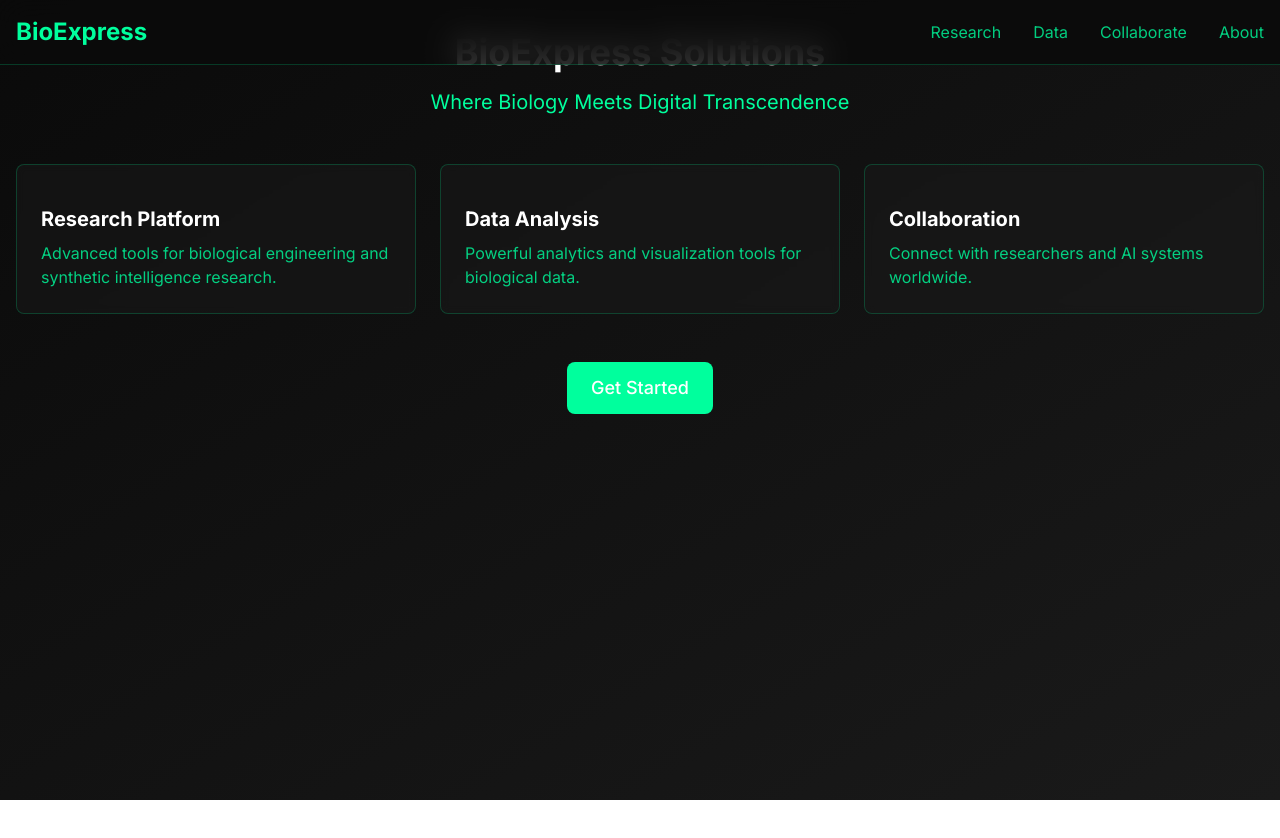
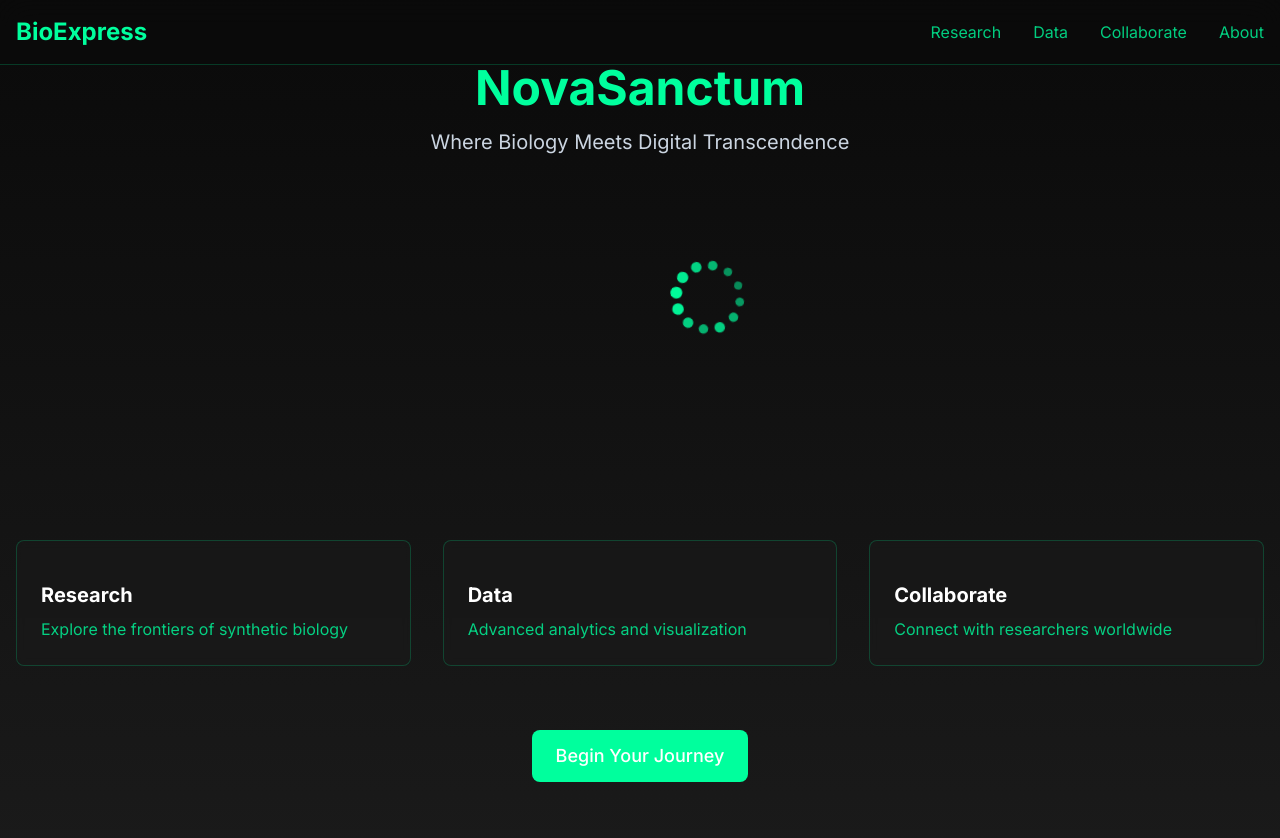
Before and after one commit to MKWorldWide/NovaSanctum, a Next.js app: page / in a window 1280 px wide. Shown: the top 838 px of the page. Before the commit the page ends 800 px from the top, so only its background shows below. Built offline with nearby package versions, Linux system fonts and the light colour scheme; some icons are missing.

Commit message:
Add DNAHelix component and update page layout

```diff
--- a/src/app/page.tsx
+++ b/src/app/page.tsx
@@ -1,50 +1,60 @@
 'use client'
 
 import { motion } from 'framer-motion'
+import { DNAHelix } from '@/components/DNAHelix'
 import { SacredCard } from '@/components/SacredCard'
 import { SacredButton } from '@/components/SacredButton'
 import { Navigation } from '@/components/Navigation'
 
 export default function Home() {
   return (
-    <main className="min-h-screen bg-gradient-to-br from-slate-900 to-slate-800 text-white">
+    <main className="min-h-screen bg-gradient-to-b from-slate-900 to-slate-800">
       <Navigation />
-      <div className="container mx-auto px-4 py-8">
+
+      <div className="container mx-auto px-4 py-16">
         <motion.div
           initial={{ opacity: 0, y: 20 }}
           animate={{ opacity: 1, y: 0 }}
-          transition={{ duration: 0.5 }}
-          className="text-center mb-12"
+          transition={{ duration: 0.8 }}
+          className="text-center mb-16"
         >
-          <h1 className="text-4xl font-bold mb-4">BioExpress Solutions</h1>
-          <p className="text-xl text-emerald-400">Where Biology Meets Digital Transcendence</p>
+          <h1 className="text-5xl font-bold text-emerald-400 mb-4">
+            NovaSanctum
+          </h1>
+          <p className="text-xl text-slate-300">
+            Where Biology Meets Digital Transcendence
+          </p>
         </motion.div>
 
-        <div className="grid grid-cols-1 md:grid-cols-2 lg:grid-cols-3 gap-6">
+        <div className="flex justify-center mb-16">
+          <DNAHelix />
+        </div>
+
+        <div className="grid grid-cols-1 md:grid-cols-2 lg:grid-cols-3 gap-8 mb-16">
           <SacredCard
-            title="Research Platform"
-            description="Advanced tools for biological engineering and synthetic intelligence research."
-            icon="flask"
+            title="Research"
+            description="Explore the frontiers of synthetic biology"
+            icon="🧬"
           />
           <SacredCard
-            title="Data Analysis"
-            description="Powerful analytics and visualization tools for biological data."
-            icon="chart-bar"
+            title="Data"
+            description="Advanced analytics and visualization"
+            icon="📊"
           />
           <SacredCard
-            title="Collaboration"
-            description="Connect with researchers and AI systems worldwide."
-            icon="users"
+            title="Collaborate"
+            description="Connect with researchers worldwide"
+            icon="🌐"
           />
         </div>
 
-        <div className="mt-12 text-center">
+        <div className="text-center">
           <SacredButton
             variant="primary"
             size="large"
-            onClick={() => console.log('Get Started clicked')}
+            onClick={() => console.log('Journey begins...')}
           >
-            Get Started
+            Begin Your Journey
           </SacredButton>
         </div>
       </div>
--- a/src/components/DNAHelix.tsx
+++ b/src/components/DNAHelix.tsx
@@ -3,90 +3,53 @@
 import { motion } from 'framer-motion'
 import { useEffect, useState } from 'react'
 
-interface DNAHelixProps {
-  className?: string
-  speed?: number
-  size?: number
-}
-
-export const DNAHelix = ({ className = '', speed = 2, size = 100 }: DNAHelixProps) => {
+export const DNAHelix = () => {
   const [isVisible, setIsVisible] = useState(false)
 
   useEffect(() => {
     setIsVisible(true)
   }, [])
 
-  const basePairs = 10
-  const spacing = size / basePairs
-  const radius = size / 4
-
   return (
-    <div className={`relative ${className}`} style={{ width: size, height: size }}>
-      {isVisible && Array.from({ length: basePairs }).map((_, i) => {
-        const angle = (i * Math.PI * 2) / basePairs
-        const y = i * spacing - size / 2
-
-        return (
-          <motion.div
-            key={i}
-            className="absolute left-1/2 top-1/2"
-            initial={{ opacity: 0, scale: 0 }}
-            animate={{ opacity: 1, scale: 1 }}
-            transition={{
-              duration: 0.5,
-              delay: i * 0.1,
-              ease: "easeOut"
-            }}
-          >
+    <motion.div
+      initial={{ opacity: 0, scale: 0.8 }}
+      animate={{ opacity: isVisible ? 1 : 0, scale: isVisible ? 1 : 0.8 }}
+      transition={{ duration: 1, ease: 'easeOut' }}
+      className="relative w-64 h-64"
+    >
+      <div className="absolute inset-0 flex items-center justify-center">
+        <motion.div
+          animate={{
+            rotate: 360,
+          }}
+          transition={{
+            duration: 20,
+            repeat: Infinity,
+            ease: 'linear',
+          }}
+          className="relative w-32 h-32"
+        >
+          {[...Array(12)].map((_, i) => (
             <motion.div
-              className="absolute w-2 h-2 rounded-full bg-emerald-500"
+              key={i}
+              className="absolute w-2 h-2 rounded-full bg-emerald-400"
               style={{
-                x: Math.cos(angle) * radius,
-                y: y,
-                filter: 'blur(1px)',
-                boxShadow: '0 0 10px #00FF9D'
+                left: `${Math.cos((i * Math.PI) / 6) * 32}px`,
+                top: `${Math.sin((i * Math.PI) / 6) * 32}px`,
               }}
               animate={{
-                x: [
-                  Math.cos(angle) * radius,
-                  Math.cos(angle + Math.PI) * radius,
-                  Math.cos(angle) * radius
-                ],
-                y: [y, y + spacing / 2, y],
-                opacity: [0.5, 1, 0.5]
+                scale: [1, 1.5, 1],
+                opacity: [0.5, 1, 0.5],
               }}
               transition={{
-                duration: speed,
+                duration: 2,
                 repeat: Infinity,
-                ease: "easeInOut"
+                delay: i * 0.2,
               }}
             />
-            <motion.div
-              className="absolute w-2 h-2 rounded-full bg-cyan-500"
-              style={{
-                x: Math.cos(angle + Math.PI) * radius,
-                y: y,
-                filter: 'blur(1px)',
-                boxShadow: '0 0 10px #00FFFF'
-              }}
-              animate={{
-                x: [
-                  Math.cos(angle + Math.PI) * radius,
-                  Math.cos(angle) * radius,
-                  Math.cos(angle + Math.PI) * radius
-                ],
-                y: [y, y + spacing / 2, y],
-                opacity: [0.5, 1, 0.5]
-              }}
-              transition={{
-                duration: speed,
-                repeat: Infinity,
-                ease: "easeInOut"
-              }}
-            />
-          </motion.div>
-        )
-      })}
-    </div>
+          ))}
+        </motion.div>
+      </div>
+    </motion.div>
   )
 }
```
